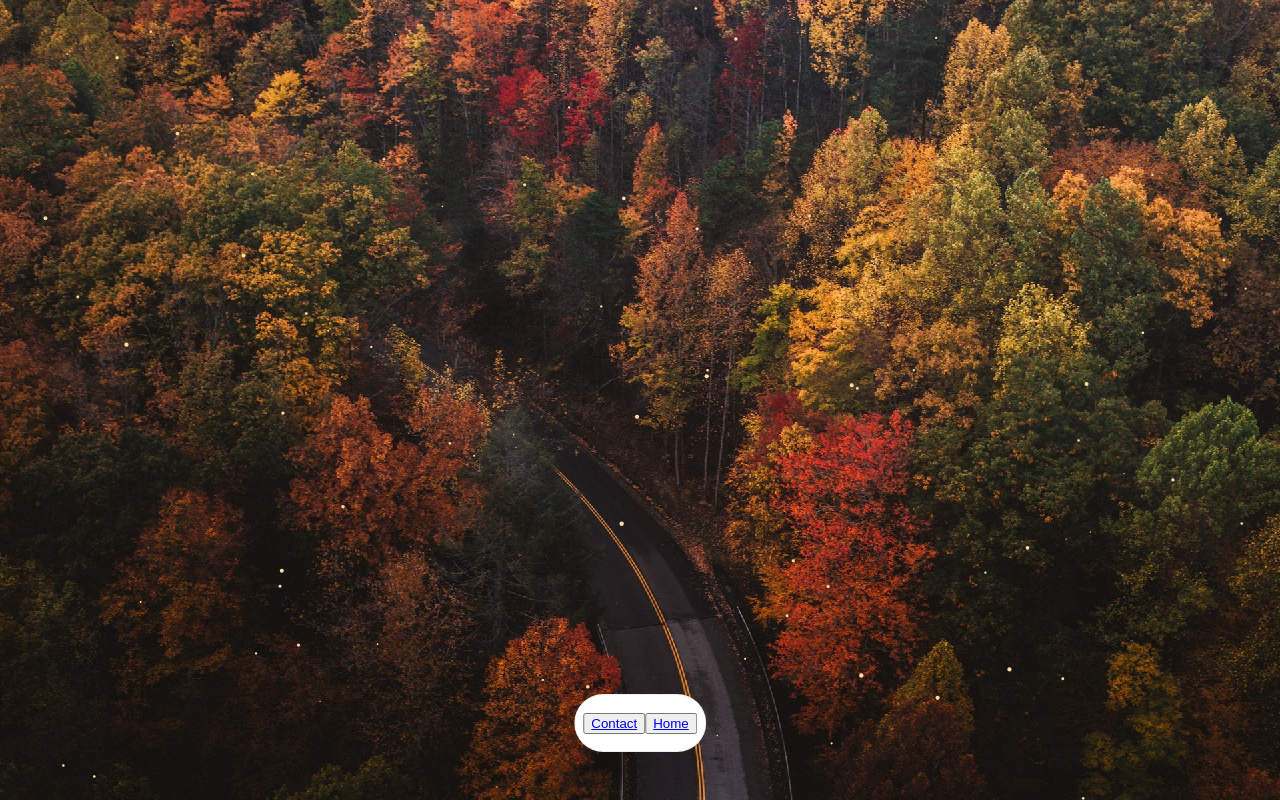
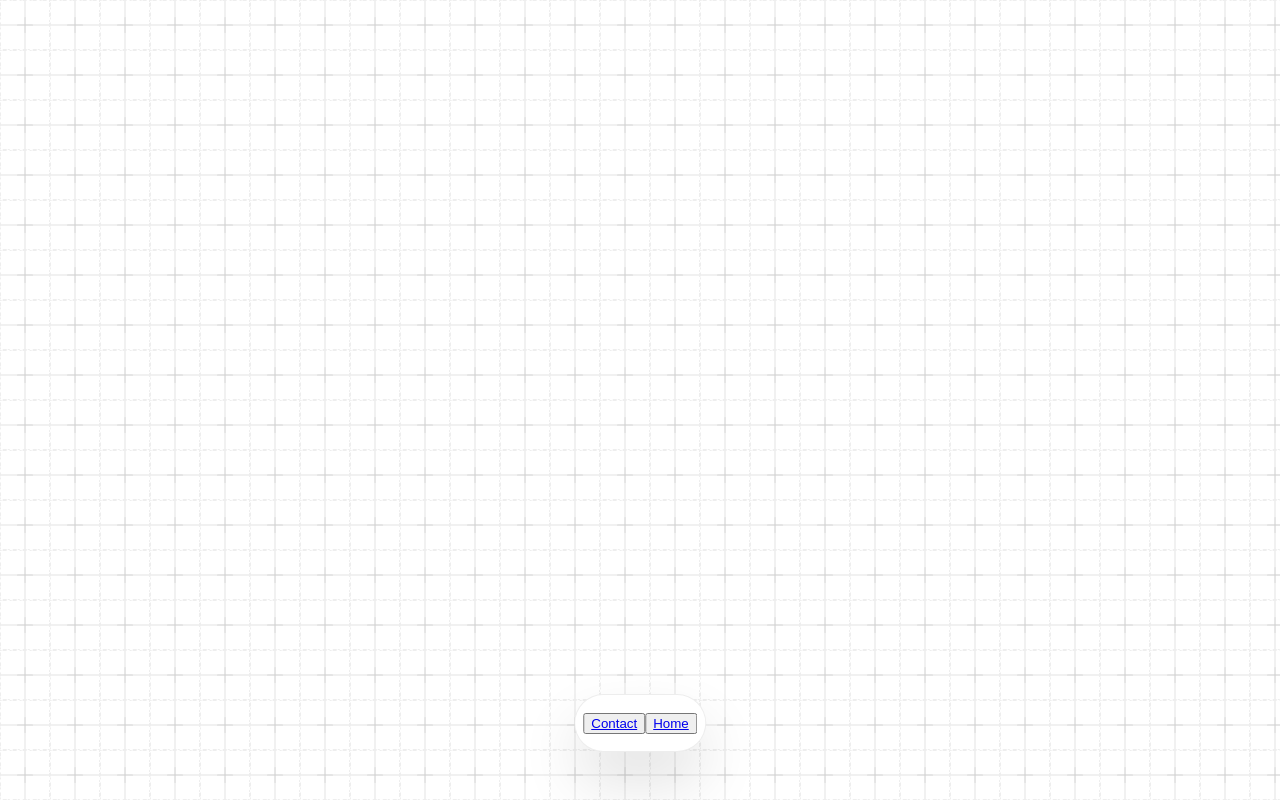
Before and after one commit to misshu1/portfolio, a React (Vite) app: page / in a window 1280 px wide. Built offline with nearby package versions, Linux system fonts and the light colour scheme.

Commit message:
added background drawing

```diff
--- a/src/canvas/Canvas.tsx
+++ b/src/canvas/Canvas.tsx
@@ -8,7 +8,7 @@ type CanvasProps = DetailedHTMLProps<
 > & {
   draw: DrawFunc;
   imgRef?: RefObject<HTMLImageElement>;
-  reset?: () => void;
+  reset?: (ctx: CanvasRenderingContext2D) => void;
   options?: Partial<CanvasOptions>;
 };
 
--- a/src/canvas/useCanvas.ts
+++ b/src/canvas/useCanvas.ts
@@ -10,7 +10,7 @@ export type CanvasOptions = {
 type UseCanvasProps = {
   draw: DrawFunc;
   imgRef?: RefObject<HTMLImageElement>;
-  reset?: () => void;
+  reset?: (ctx: CanvasRenderingContext2D) => void;
   options?: Partial<CanvasOptions>;
 };
 
@@ -61,7 +61,7 @@ export const useCanvas = ({ draw, imgRef, reset, options }: UseCanvasProps) => {
       if (reset) {
         clearTimeout(resizeTimeOut.current);
         resizeTimeOut.current = setTimeout(function () {
-          reset();
+          reset(context);
         }, 200);
       }
     };
--- /dev/null
+++ b/src/drawings/background.ts
@@ -0,0 +1,153 @@
+import { RefObject } from 'react';
+import { DrawFunc } from '.';
+
+class Cell {
+  #effect: Effect;
+  #x: number;
+  #y: number;
+  #width: number;
+  #height: number;
+  #cellWidth: number;
+  #cellHeight: number;
+  #imgRef?: RefObject<HTMLImageElement>;
+  #cellId: string;
+
+  constructor(
+    effect: Effect,
+    x: number,
+    y: number,
+    cellWidth: number,
+    cellHeight: number
+  ) {
+    this.#effect = effect;
+    this.#x = x;
+    this.#y = y;
+    this.#cellWidth = cellWidth;
+    this.#cellHeight = cellHeight;
+    this.#width = this.#effect.cellWidth;
+    this.#height = this.#effect.cellHeight;
+    this.#imgRef = this.#effect.imgRef;
+    this.#cellId = `${this.#x}_${this.#y}`;
+  }
+
+  getCellId(): string {
+    return this.#cellId;
+  }
+
+  draw(ctx: CanvasRenderingContext2D) {
+    if (this.#imgRef?.current) {
+      //   ctx.globalAlpha = 1;
+
+      //   ctx.fillStyle = '#16192e';
+      //   ctx.fillRect(150, 300, this.#width, this.#height);
+
+      //   ctx.drawImage(
+      //     this.#imgRef.current,
+      //     this.#x,
+      //     this.#y,
+      //     this.#width,
+      //     this.#height
+      //   );
+
+      ctx.drawImage(
+        this.#imgRef.current,
+        (this.#x / this.#cellWidth) % 2 === 0 ? 0 : 25,
+        (this.#y / this.#cellHeight) % 2 === 0 ? 0 : 25,
+        this.#width,
+        this.#height,
+        this.#x,
+        this.#y,
+        this.#width,
+        this.#height
+      );
+    }
+  }
+}
+
+class Effect {
+  #ctx: CanvasRenderingContext2D;
+  #width: number;
+  #height: number;
+  #imageGrid: Cell[] = [];
+  #timeouts: number[] = [];
+  #colors = ['red', 'orange', 'blue', 'yellow', 'coral', 'pink'];
+  cellWidth: number;
+  cellHeight: number;
+  imgRef?: RefObject<HTMLImageElement>;
+
+  static #initialized = false;
+  static #mouseMoveEvent: (e: MouseEvent) => void;
+
+  constructor(
+    ctx: CanvasRenderingContext2D,
+    imgRef?: RefObject<HTMLImageElement>
+  ) {
+    this.#ctx = ctx;
+    this.#width = this.#ctx.canvas.width;
+    this.#height = this.#ctx.canvas.height;
+    this.cellWidth = 25;
+    this.cellHeight = 25;
+    this.#imageGrid = [];
+    this.imgRef = imgRef;
+    if (!Effect.#initialized) {
+      this.#createGrid();
+      Effect.#mouseMoveEvent = (e: MouseEvent) => {
+        e.preventDefault();
+        e.stopPropagation();
+        for (let index = 0; index < this.#imageGrid.length; index++) {
+          const cell = this.#imageGrid[index];
+          const [x, y] = cell.getCellId().split('_');
+          const dx = e.x - +x;
+          const dy = e.y - +y;
+          const distance = Math.hypot(dx, dy);
+          if (distance < 25) {
+            const random = Math.floor(Math.random() * 6) + 1;
+            ctx.fillStyle = this.#colors[random];
+            ctx.fillRect(+x, +y, this.cellWidth, this.cellHeight);
+            this.#timeouts.push(
+              setTimeout(() => {
+                ctx.clearRect(+x, +y, this.cellWidth, this.cellHeight);
+                cell.draw(ctx);
+              }, 300)
+            );
+            break;
+          }
+        }
+      };
+      this.#ctx.canvas.addEventListener('mousemove', Effect.#mouseMoveEvent);
+      Effect.#initialized = true;
+    }
+  }
+
+  #createGrid() {
+    for (let y = 0; y < this.#height; y += this.cellHeight) {
+      for (let x = 0; x < this.#width; x += this.cellWidth) {
+        this.#imageGrid.push(
+          new Cell(this, x, y, this.cellWidth, this.cellHeight)
+        );
+      }
+    }
+  }
+
+  reset() {
+    Effect.#initialized = false;
+    this.#ctx.canvas.removeEventListener('mousemove', Effect.#mouseMoveEvent);
+  }
+
+  render(ctx: CanvasRenderingContext2D) {
+    this.#imageGrid.forEach((cell) => {
+      cell.draw(ctx);
+    });
+    this.#timeouts.forEach((time) => clearTimeout(time));
+  }
+}
+
+export const drawBackground: DrawFunc = (ctx, imgRef) => {
+  const effect = new Effect(ctx, imgRef);
+  effect.render(ctx);
+};
+
+export const resetBackground = (ctx: CanvasRenderingContext2D) => {
+  const effect = new Effect(ctx);
+  effect.reset();
+};
--- a/src/drawings/drawings.ts
+++ b/src/drawings/drawings.ts
@@ -1,12 +1,14 @@
 import { DrawType, Drawings } from './types';
 import fireflyBG from '../assets/autumn.jpg';
+import bg from '../assets/bg.svg';
 import { drawFireflies, resetFireflies } from './fireflies';
+import { drawBackground, resetBackground } from './background';
 
 export const drawings: Drawings = {
   [DrawType.FIREFLY]: {
-    draw: (ctx, imgRef) => drawFireflies(ctx, imgRef),
-    reset: resetFireflies,
-    src: fireflyBG,
+    draw: (ctx, imgRef) => drawBackground(ctx, imgRef),
+    reset: (ctx) => resetBackground(ctx),
+    src: bg,
   },
   [DrawType.FIREFLY_DARK]: {
     draw: (ctx, imgRef) => drawFireflies(ctx, imgRef),
--- a/src/drawings/types.ts
+++ b/src/drawings/types.ts
@@ -9,7 +9,7 @@ export type Drawings = Record<
   {
     draw: DrawFunc;
     src: string;
-    reset?: () => void;
+    reset?: (ctx: CanvasRenderingContext2D) => void;
   }
 >;
 
```
Also changed, not shown: src/drawings/fireflies.ts (+7 -2 lines), src/assets/bg.svg (added).
